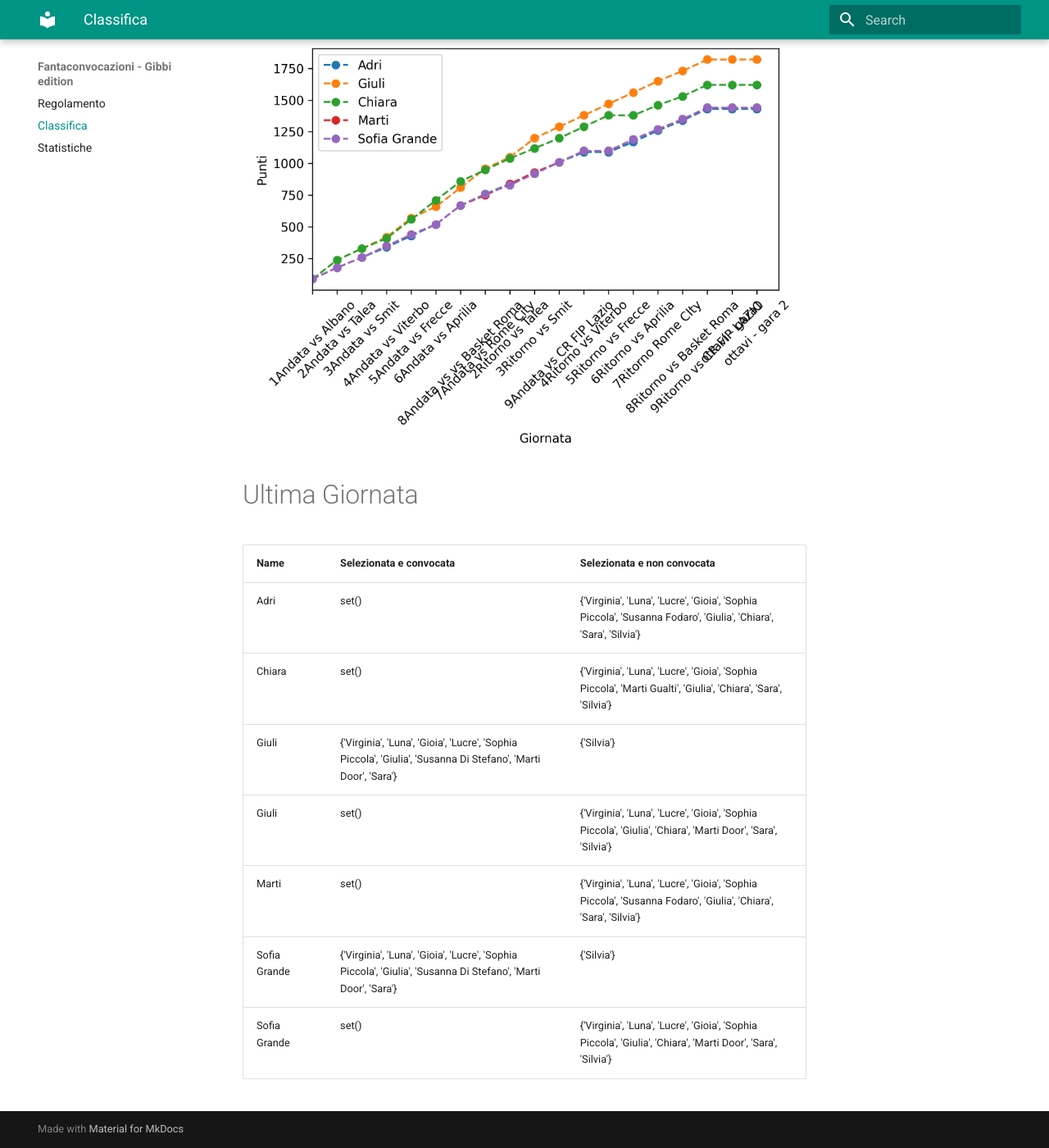
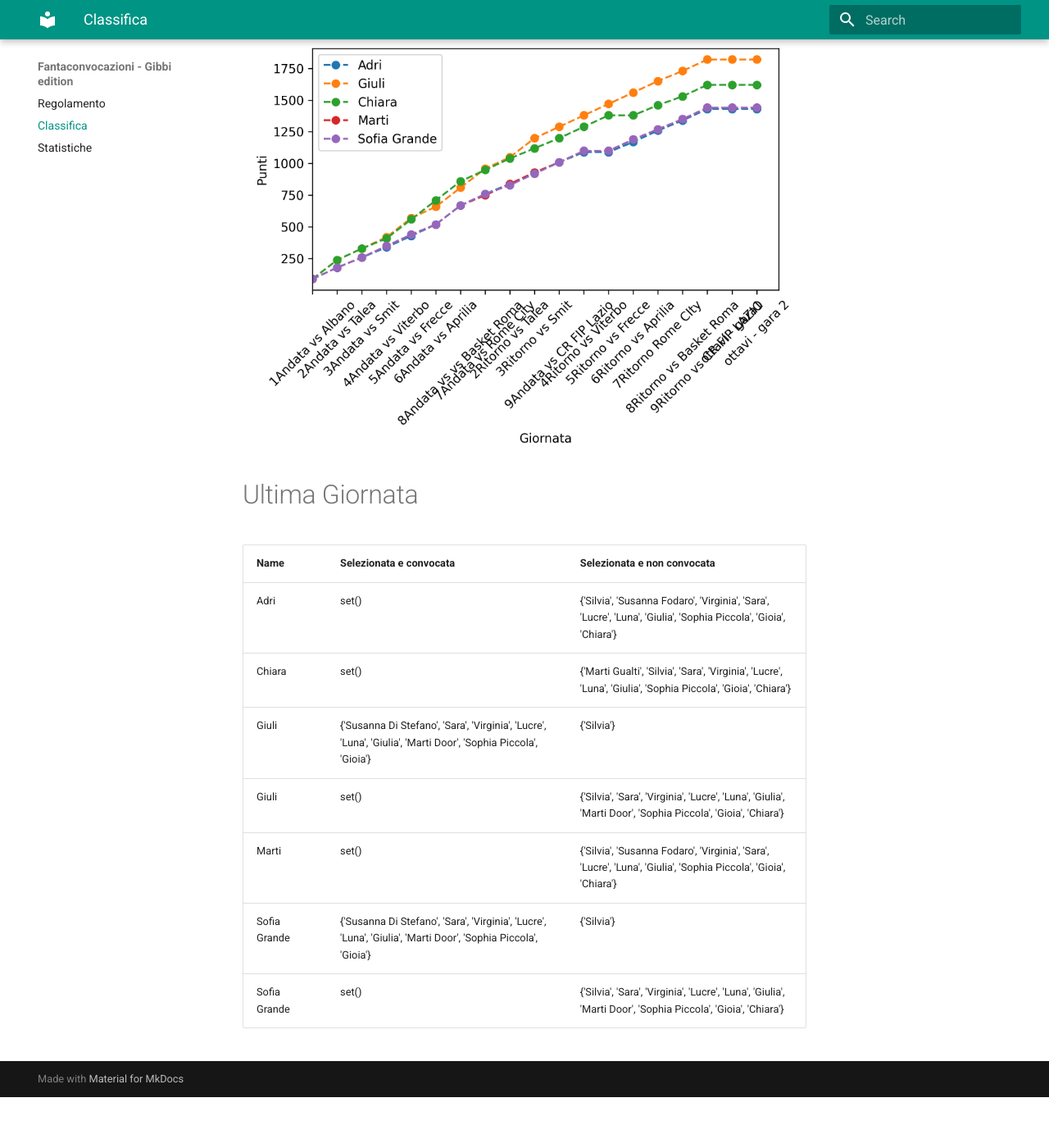
Before and after one commit to martinig94/fantagibbi, an MkDocs documentation site: the page built from docs/Classifica.md, in a window 1280 px wide and 1400 px high, scrolled down 565 px. Shown: the whole window at 82% size. Built offline with MkDocs 1.6.1 and Material for MkDocs 9.7.7, drawn with Linux system fonts in a browser that asks for light colours; after the commit the page ends 1903 px from its top, so only the background shows below that.

Commit message:
Auto-update from main.py

```diff
--- a/docs/Classifica.md
+++ b/docs/Classifica.md
@@ -18,11 +18,11 @@
 <!-- START_TABLE CORRECT -->
 | Name         | Selezionata e convocata                                                                                        | Selezionata e non convocata                                                                                      |
 |:-------------|:---------------------------------------------------------------------------------------------------------------|:-----------------------------------------------------------------------------------------------------------------|
-| Adri         | set()                                                                                                          | {'Virginia', 'Luna', 'Lucre', 'Gioia', 'Sophia Piccola', 'Susanna Fodaro', 'Giulia', 'Chiara', 'Sara', 'Silvia'} |
-| Chiara       | set()                                                                                                          | {'Virginia', 'Luna', 'Lucre', 'Gioia', 'Sophia Piccola', 'Marti Gualti', 'Giulia', 'Chiara', 'Sara', 'Silvia'}   |
-| Giuli        | {'Virginia', 'Luna', 'Gioia', 'Lucre', 'Sophia Piccola', 'Giulia', 'Susanna Di Stefano', 'Marti Door', 'Sara'} | {'Silvia'}                                                                                                       |
-| Giuli        | set()                                                                                                          | {'Virginia', 'Luna', 'Lucre', 'Gioia', 'Sophia Piccola', 'Giulia', 'Chiara', 'Marti Door', 'Sara', 'Silvia'}     |
-| Marti        | set()                                                                                                          | {'Virginia', 'Luna', 'Lucre', 'Gioia', 'Sophia Piccola', 'Susanna Fodaro', 'Giulia', 'Chiara', 'Sara', 'Silvia'} |
-| Sofia Grande | {'Virginia', 'Luna', 'Gioia', 'Lucre', 'Sophia Piccola', 'Giulia', 'Susanna Di Stefano', 'Marti Door', 'Sara'} | {'Silvia'}                                                                                                       |
-| Sofia Grande | set()                                                                                                          | {'Virginia', 'Luna', 'Lucre', 'Gioia', 'Sophia Piccola', 'Giulia', 'Chiara', 'Marti Door', 'Sara', 'Silvia'}     |
+| Adri         | set()                                                                                                          | {'Silvia', 'Susanna Fodaro', 'Virginia', 'Sara', 'Lucre', 'Luna', 'Giulia', 'Sophia Piccola', 'Gioia', 'Chiara'} |
+| Chiara       | set()                                                                                                          | {'Marti Gualti', 'Silvia', 'Sara', 'Virginia', 'Lucre', 'Luna', 'Giulia', 'Sophia Piccola', 'Gioia', 'Chiara'}   |
+| Giuli        | {'Susanna Di Stefano', 'Sara', 'Virginia', 'Lucre', 'Luna', 'Giulia', 'Marti Door', 'Sophia Piccola', 'Gioia'} | {'Silvia'}                                                                                                       |
+| Giuli        | set()                                                                                                          | {'Silvia', 'Sara', 'Virginia', 'Lucre', 'Luna', 'Giulia', 'Marti Door', 'Sophia Piccola', 'Gioia', 'Chiara'}     |
+| Marti        | set()                                                                                                          | {'Silvia', 'Susanna Fodaro', 'Virginia', 'Sara', 'Lucre', 'Luna', 'Giulia', 'Sophia Piccola', 'Gioia', 'Chiara'} |
+| Sofia Grande | {'Susanna Di Stefano', 'Sara', 'Virginia', 'Lucre', 'Luna', 'Giulia', 'Marti Door', 'Sophia Piccola', 'Gioia'} | {'Silvia'}                                                                                                       |
+| Sofia Grande | set()                                                                                                          | {'Silvia', 'Sara', 'Virginia', 'Lucre', 'Luna', 'Giulia', 'Marti Door', 'Sophia Piccola', 'Gioia', 'Chiara'}     |
 <!-- END_TABLE CORRECT -->
```
